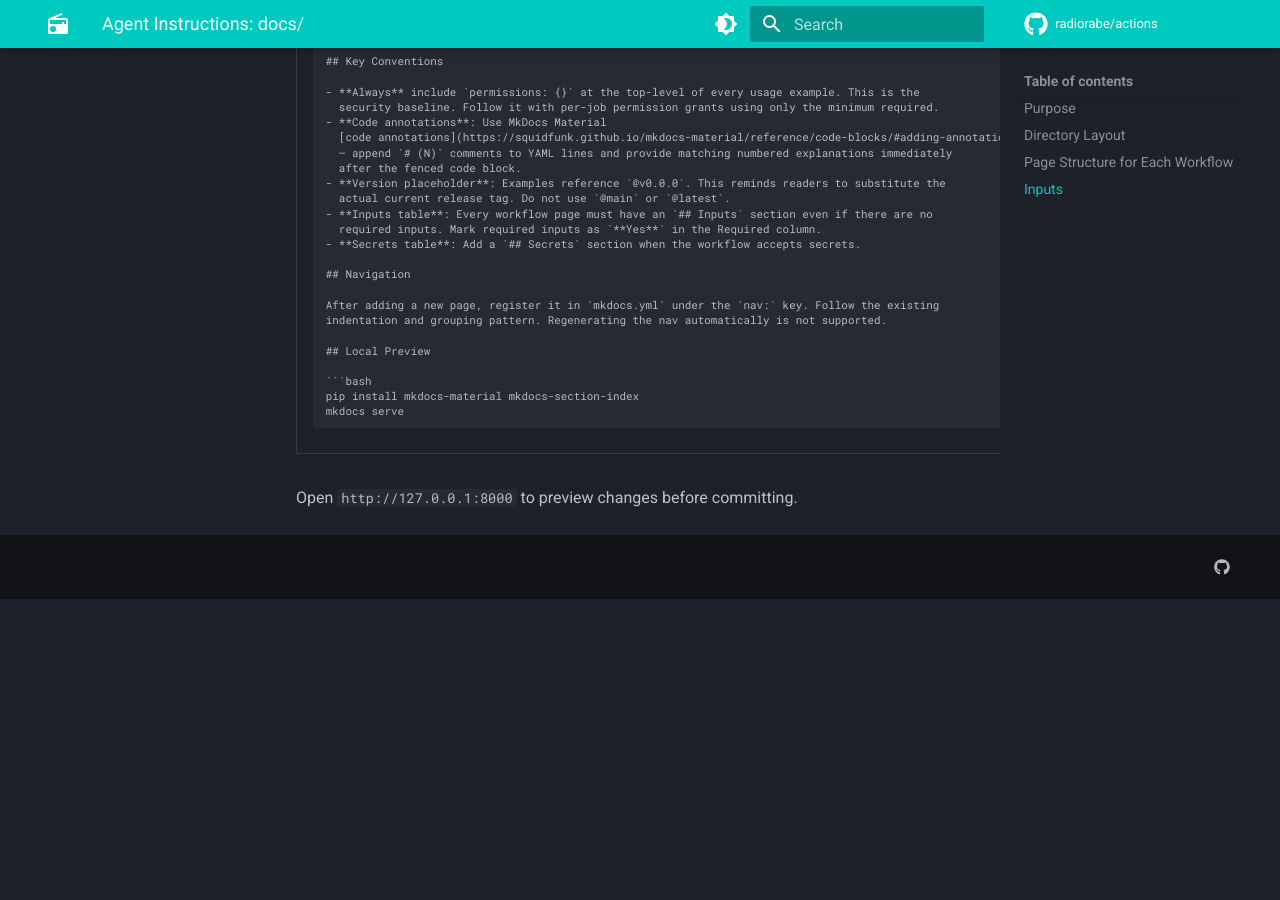
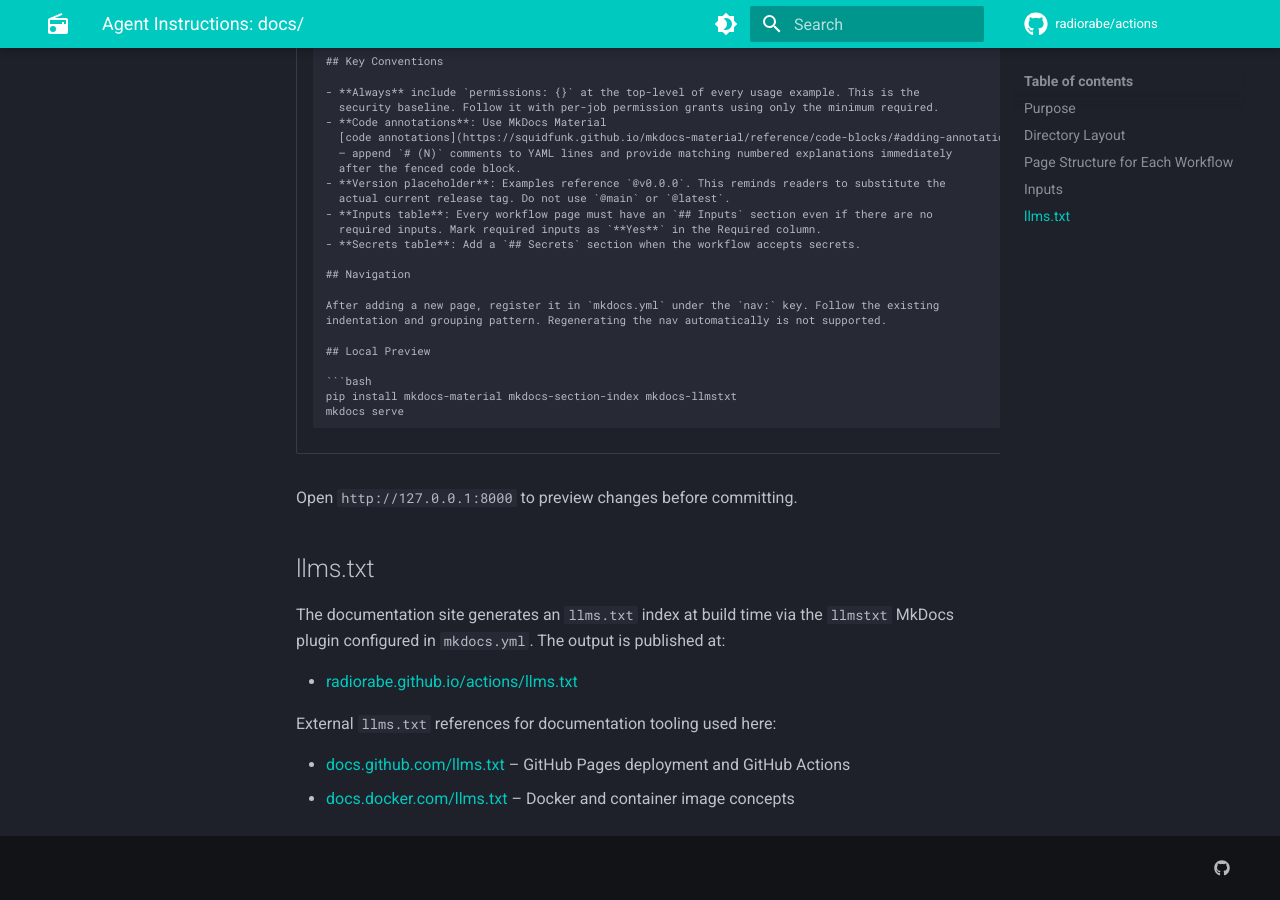
Before and after one commit to radiorabe/actions, an MkDocs documentation site: the page built from docs/AGENTS.md, in a window 1280 px wide and 900 px high, scrolled down 1794 px. Built offline with MkDocs 1.6.1 and Material for MkDocs 9.7.7, drawn with Linux system fonts in a browser that asks for light colours; comment, search, counter and statistics services are not loaded; before the commit the page ends 2393 px from its top, so only the background shows below that.

Commit message:
docs: add llms.txt generation and references in AGENTS.md files
Co-authored-by: hairmare <116588+hairmare@users.noreply.github.com>

````diff
--- a/docs/AGENTS.md
+++ b/docs/AGENTS.md
@@ -101,8 +101,20 @@ indentation and grouping pattern. Regenerating the nav automatically is not supp
 ## Local Preview
 
 ```bash
-pip install mkdocs-material mkdocs-section-index
+pip install mkdocs-material mkdocs-section-index mkdocs-llmstxt
 mkdocs serve
 ```
 
 Open `http://127.0.0.1:8000` to preview changes before committing.
+
+## llms.txt
+
+The documentation site generates an `llms.txt` index at build time via the `llmstxt` MkDocs
+plugin configured in `mkdocs.yml`. The output is published at:
+
+- [radiorabe.github.io/actions/llms.txt](https://radiorabe.github.io/actions/llms.txt)
+
+External `llms.txt` references for documentation tooling used here:
+
+- [docs.github.com/llms.txt](https://docs.github.com/llms.txt) – GitHub Pages deployment and GitHub Actions
+- [docs.docker.com/llms.txt](https://docs.docker.com/llms.txt) – Docker and container image concepts
--- a/mkdocs.yml
+++ b/mkdocs.yml
@@ -1,4 +1,5 @@
 site_name: RaBe GitHub Actions
+site_url: https://radiorabe.github.io/actions/
 repo_url: https://github.com/radiorabe/actions
 repo_name: radiorabe/actions
 
@@ -69,6 +70,24 @@ extra:
 plugins:
 - search
 - section-index
+- llmstxt:
+    markdown_description: |
+      Reusable GitHub Actions workflows for Radio Bern RaBe CI/CD pipelines.
+      Covers container image releases, Python/Poetry testing and publishing,
+      Ansible collection releases, MkDocs documentation deployment, pre-commit
+      checks, Trivy security scanning, and semantic versioning.
+    sections:
+      Workflows:
+        - workflows/index.md
+        - workflows/ansible/*.md
+        - workflows/container/*.md
+        - workflows/python/*.md
+        - workflows/pre-commit.md
+        - workflows/mkdocs.md
+        - workflows/semantic-release.md
+      Reference:
+        - getting-started.md
+        - permissions.md
 
 nav:
   - Home: index.md
````
Also changed, not shown: AGENTS.md (+12 -1 lines), .github/workflows/AGENTS.md.
